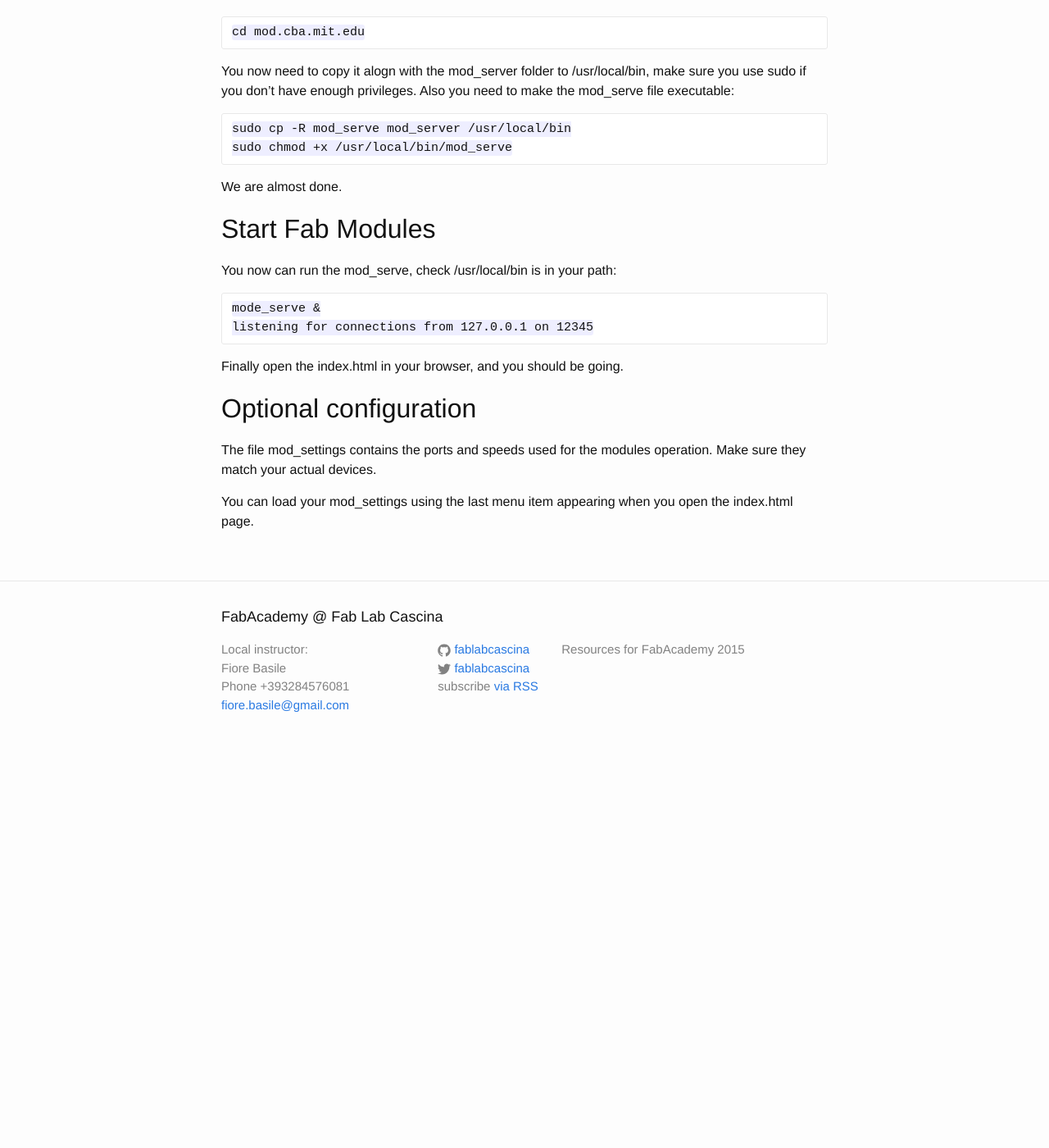
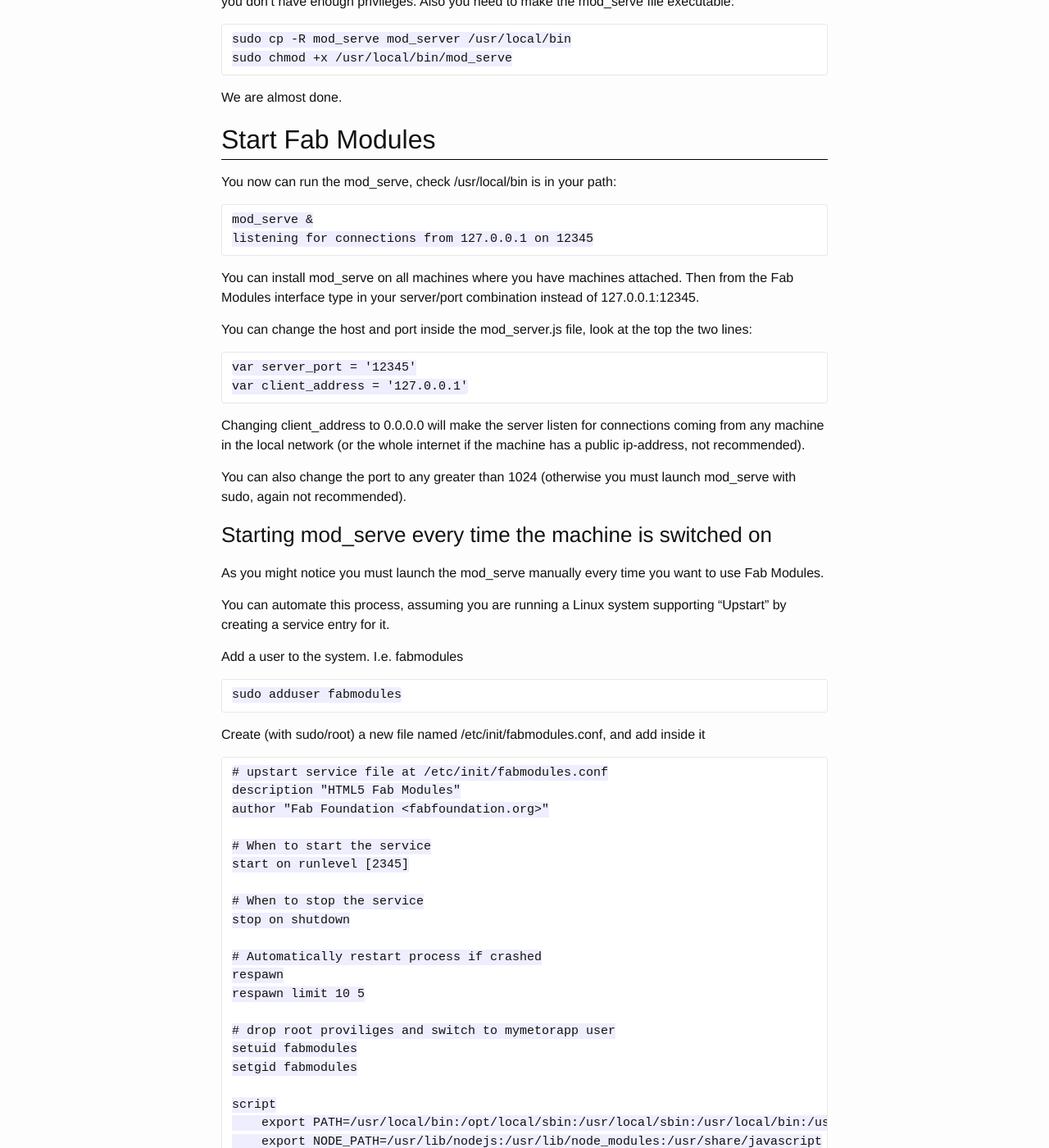
Before and after one commit to fibasile/fabacademy.fablabcascina.org, a Jekyll site: the page built from tutorials/fabmodules-html5.md, in a window 1280 px wide and 1400 px high, scrolled down 1314 px. Shown: the whole window at 82% size. Built offline with Jekyll 4.4.1, drawn with Linux system fonts in a browser that asks for light colours; before the commit the page ends 2245 px from its top, so only the background shows below that; some of the changed text lies outside the part shown.

Commit message:
tutorial on html5 fabmodules

```diff
--- /dev/null
+++ b/_layouts/tutorial.html
@@ -0,0 +1,16 @@
+---
+layout: default
+---
+<div class="post">
+
+  <header class="post-header">
+    <p><strong>TUTORIALS</strong></p>
+	 <h1 class="post-title">{{ page.title }}</h1>
+	 <h3>{{ page.subtitle }}</h3>
+  </header>
+
+  <article class="post-content lesson">
+    {{ content }}
+  </article>
+
+</div>
--- a/tutorials/fabmodules-html5.md
+++ b/tutorials/fabmodules-html5.md
@@ -65,12 +63,91 @@
 
 You now can run the mod_serve, check /usr/local/bin is in your path:
 
-	mode_serve &
+	mod_serve &
 	listening for connections from 127.0.0.1 on 12345
 
+You can install mod_serve on all machines where you have machines attached. Then from the Fab Modules interface type in your
+server/port combination instead of 127.0.0.1:12345.
 
-Finally open the index.html in your browser, and you should be going.
+You can change the host and port inside the mod_server.js file, look at the top the two lines:
 
+	var server_port = '12345'
+	var client_address = '127.0.0.1'
+
+Changing client_address to 0.0.0.0 will make the server listen for connections coming from any machine in the local network
+(or the whole internet if the machine has a public ip-address, not recommended).
+
+You can also change the port to any greater than 1024 (otherwise you must launch mod_serve with sudo, again not recommended).
+
+### Starting mod_serve every time the machine is switched on
+
+As you might notice you must launch the mod_serve manually every time you want to use Fab Modules.
+
+You can automate this process, assuming you are running a Linux system supporting "Upstart" by creating a service entry for it.
+
+Add a user to the system. I.e. fabmodules
+
+	sudo adduser fabmodules
+
+Create (with sudo/root) a new file named /etc/init/fabmodules.conf, and add inside it
+
+	# upstart service file at /etc/init/fabmodules.conf
+	description "HTML5 Fab Modules"
+	author "Fab Foundation <fabfoundation.org>"
+
+	# When to start the service
+	start on runlevel [2345]
+
+	# When to stop the service
+	stop on shutdown
+
+	# Automatically restart process if crashed
+	respawn
+	respawn limit 10 5
+
+	# drop root proviliges and switch to mymetorapp user
+	setuid fabmodules
+	setgid fabmodules
+
+	script
+	    export PATH=/usr/local/bin:/opt/local/sbin:/usr/local/sbin:/usr/local/bin:/usr/sbin:/usr/bin:/sbin:/bin
+	    export NODE_PATH=/usr/lib/nodejs:/usr/lib/node_modules:/usr/share/javascript
+	    # set to home directory of the user Meteor will be running as
+	    export PWD=/home/fabmoduels
+	    export HOME=/home/fabmodules
+	    exec /usr/local/bin/mod_serve >> /home/fabmodules/fabmodules.log
+	end script
+
+You can test / start your service with
+
+	sudo service fabmodules start
+
+Stop your service with
+
+	sudo service fabmodules stop
+
+If you find any issue go and look into the /home/fabmodules/fabmodules.log file. Be aware the log might grow big in time. So you might replace the >> with single >,
+to replace the whole file at each startup rather than appending to it.
+
+## Using Fab Modules
+
+You can use the new Fab Modules in different ways:
+
+### Locally from your computer
+
+Just open the index.html in your browser, and you should be going.
+
+### Locally from a web server
+
+You can run your own webserver on the local folder. Assuming you have Python installed just run inside the folder:
+
+	python -m SimpleHTTPServer
+
+The open the page http://localhost:8000
+
+### Using the CBA server
+
+Open your browser on the http://mod.cba.mit.edu page and use the hosted version of the modules.
 
 ## Optional configuration
 
```
Also changed, not shown: other parts of tutorials/fabmodules-html5.md (+1 -3 lines), resources/index.md (+4 -0 lines).
